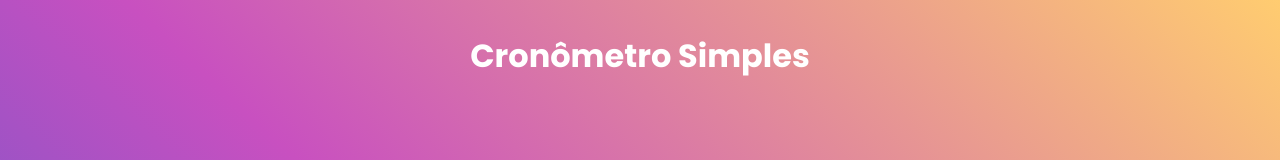
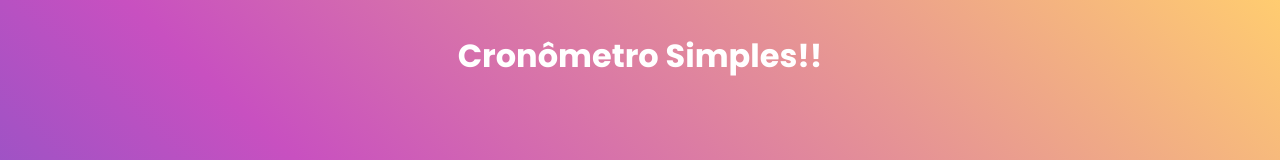
Before and after one commit to GilbertoCarlos/cronometro_js, a plain HTML site: page index.html in a window 1280 px wide. Shown: the top 160 px of the page. Drawn offline with Linux system fonts and the light colour scheme.

Commit message:
Alteraçao no texto principal

```diff
--- a/index.html
+++ b/index.html
@@ -8,7 +8,7 @@
     <link rel="stylesheet" href="style.css">
 </head>
 <body>
-    <header class="header"><h1>Cronômetro Simples</h1></header>
+    <header class="header"><h1>Cronômetro Simples!!</h1></header>
     <div class="container">
         <h1 class="timer" id="timer">00:00:00</h1>
 
```
